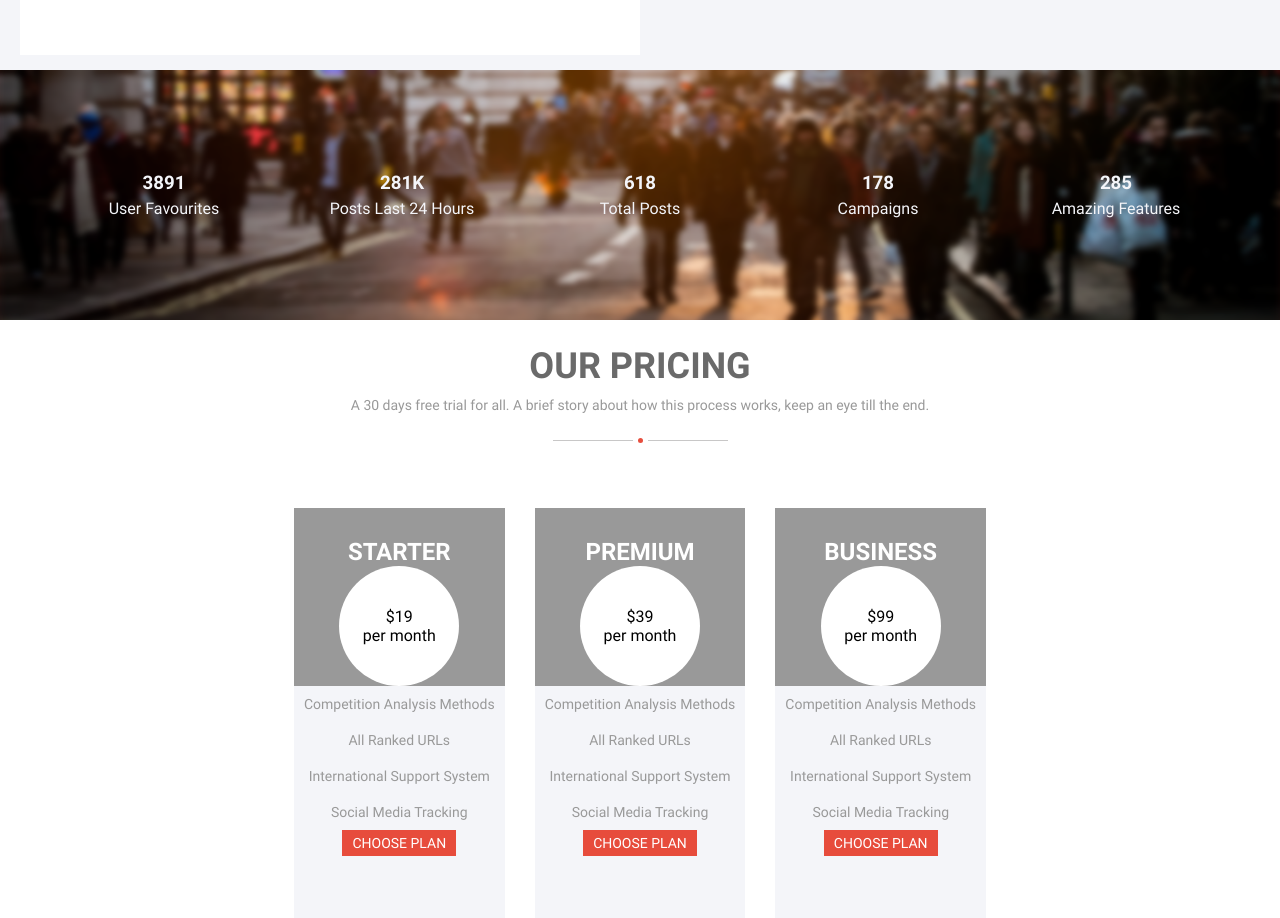
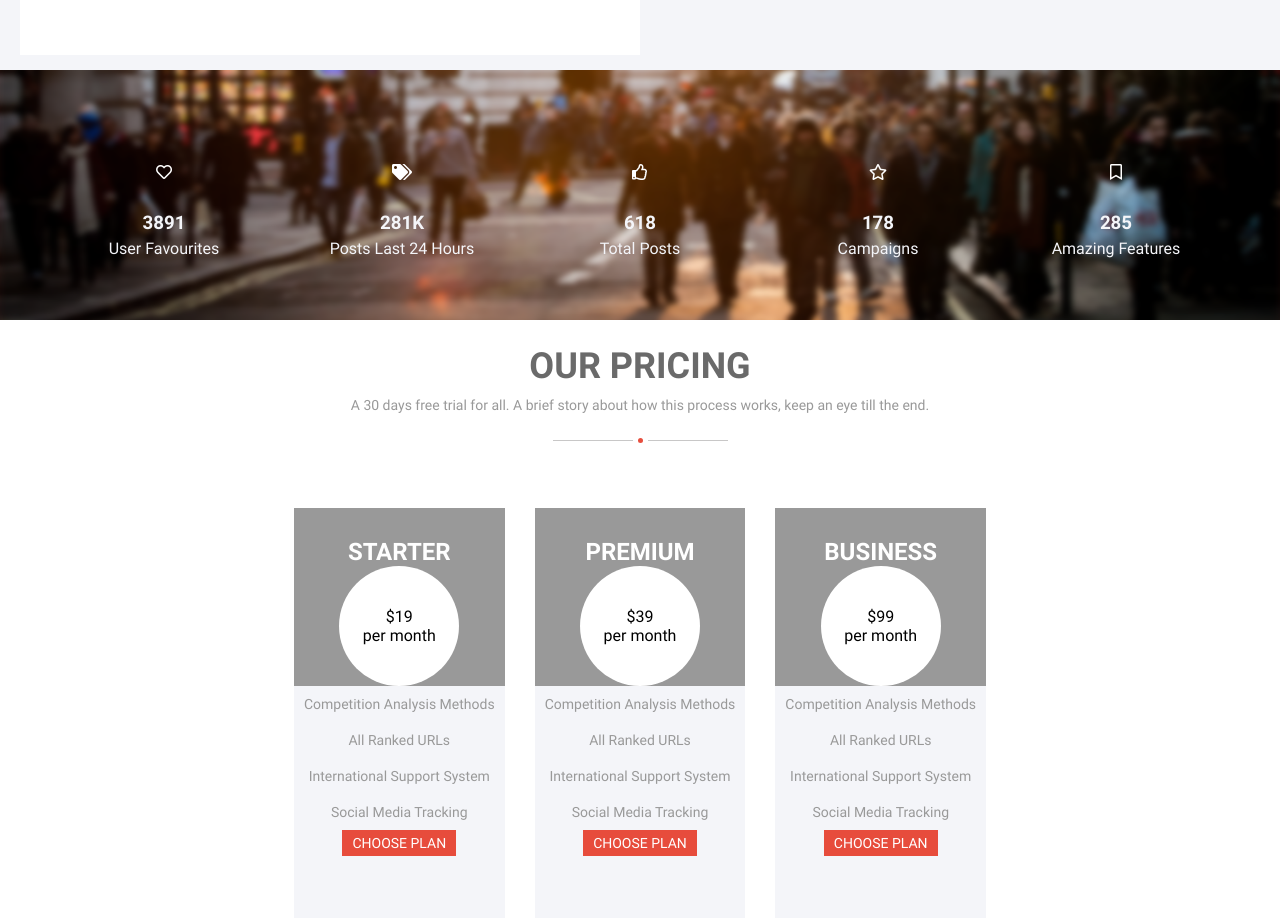
Before and after one commit to 4EPSI/bino, a plain HTML site: page index.html in a window 1280 px wide. Shown: the part 3640-4558 px from the top of the page. Drawn offline with Linux system fonts and the light colour scheme.

Commit message:
score icon

```diff
--- a/css/style.css
+++ b/css/style.css
@@ -437,6 +437,10 @@ img {
 .score:last-child {
   margin-right: 0;
 }
+.score_icon {
+  color: #fff;
+  padding: 30px;
+}
 /* section_pricing */
 .section_pricing {
   text-align: center;
--- a/index.html
+++ b/index.html
@@ -283,6 +283,9 @@
         <div class="container">
           <div class="section_score_statistics">
             <div class="score">
+              <div class="score_icon">
+                <a href="#"><i class="far fa-heart"></i></a>
+              </div>
               <h3 class="section_score_title">3891</h3>
               <div class="section_score_text">User Favourites</div>
             </div>
@@ -290,6 +293,9 @@
 
           <div class="section_score_statistics">
             <div class="score">
+              <div class="score_icon">
+                <a href="#"><i class="fas fa-tags"></i></a>
+              </div>
               <h3 class="section_score_title">281K</h3>
               <div class="section_score_text">Posts Last 24 Hours</div>
             </div>
@@ -297,6 +303,9 @@
 
           <div class="section_score_statistics">
             <div class="score">
+              <div class="score_icon">
+                <a href="#"><i class="far fa-thumbs-up"></i></a>
+              </div>
               <h3 class="section_score_title">618</h3>
               <div class="section_score_text">Total Posts</div>
             </div>
@@ -304,6 +313,9 @@
 
           <div class="section_score_statistics">
             <div class="score">
+              <div class="score_icon">
+                <a href="#"><i class="far fa-star"></i></a>
+              </div>
               <h3 class="section_score_title">178</h3>
               <div class="section_score_text">Campaigns</div>
             </div>
@@ -311,6 +323,9 @@
 
           <div class="section_score_statistics">
             <div class="score">
+              <div class="score_icon">
+                <a href="#"><i class="far fa-bookmark"></i></a>
+              </div>
               <h3 class="section_score_title">285</h3>
               <div class="section_score_text">Amazing Features</div>
             </div>
```
